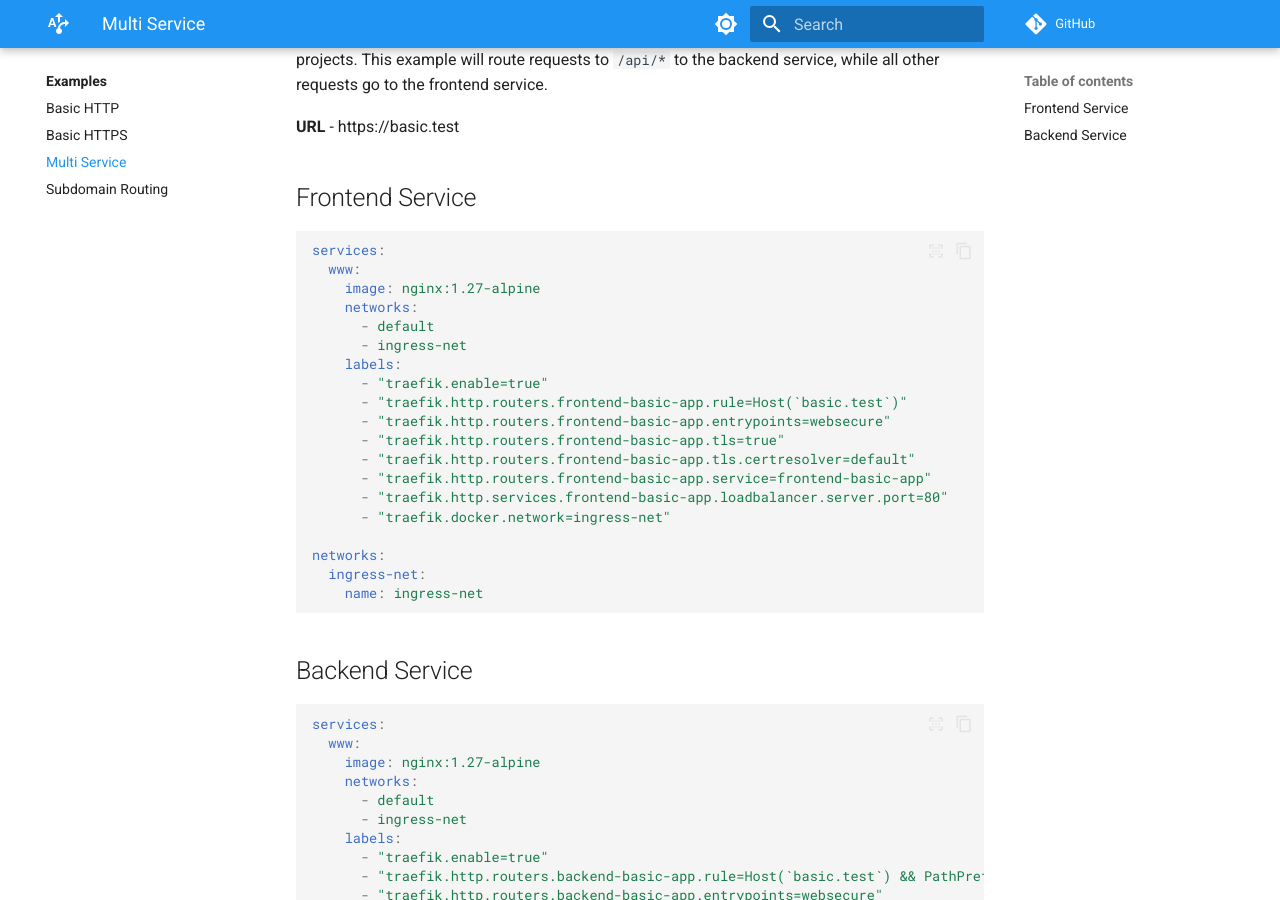
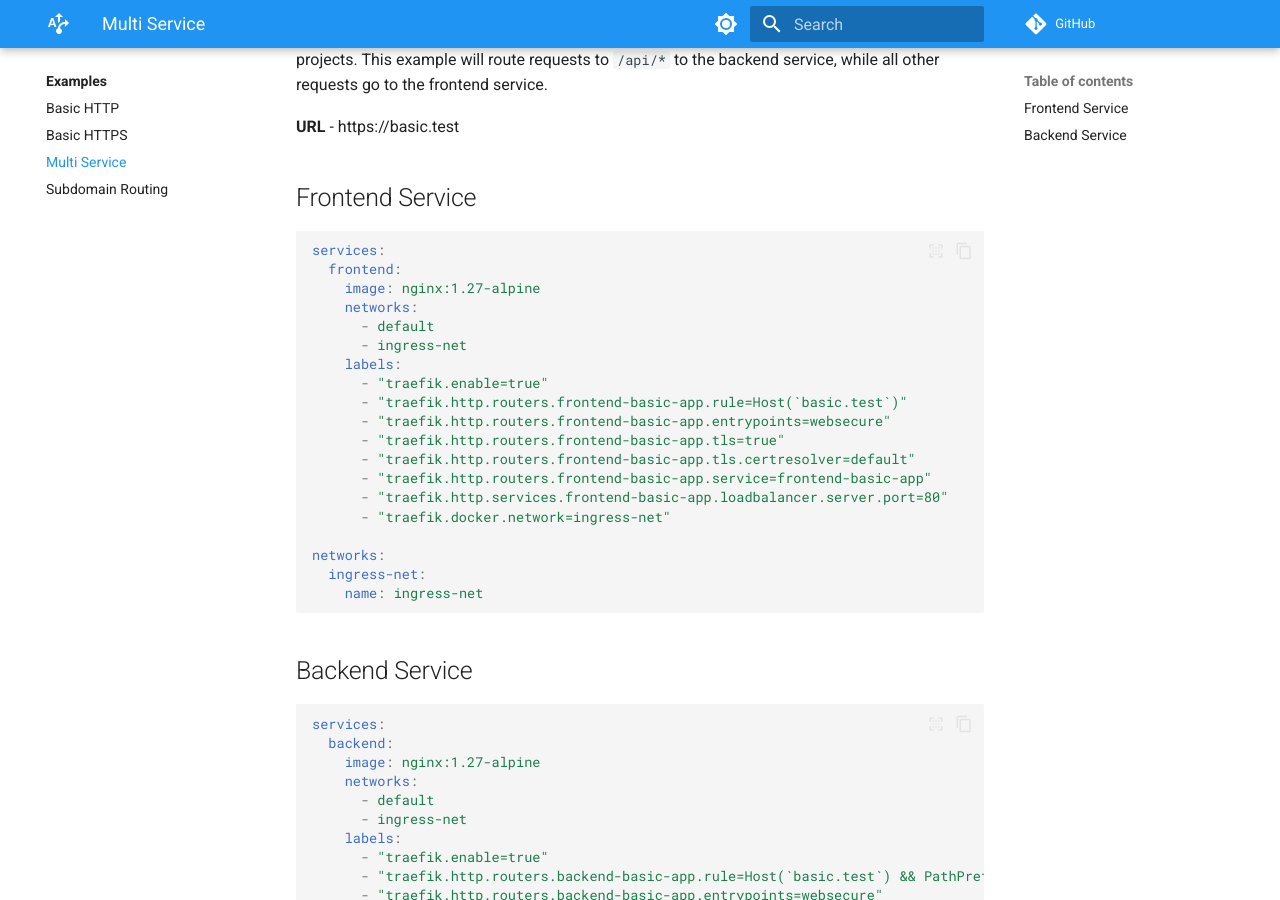
Before and after one commit to skippyware/local-ingress, an MkDocs documentation site: the page built from docs/docs/examples/multi-service.md, in a window 1280 px wide and 900 px high, scrolled down 248 px. Built offline with MkDocs 1.6.1 and Material for MkDocs 9.7.7, drawn with Linux system fonts in a browser that asks for light colours; comment, search, counter and statistics services are not loaded; some of the changed lines change nothing that is shown.

Commit message:
Update docs

````diff
--- a/docs/docs/examples/multi-service.md
+++ b/docs/docs/examples/multi-service.md
@@ -10,7 +10,7 @@ This example may represent a web application with the frontend and backend split
 
 ```yaml
 services:
-  www:
+  frontend:
     image: nginx:1.27-alpine
     networks:
       - default
@@ -34,7 +34,7 @@ networks:
 
 ```yaml
 services:
-  www:
+  backend:
     image: nginx:1.27-alpine
     networks:
       - default
````
